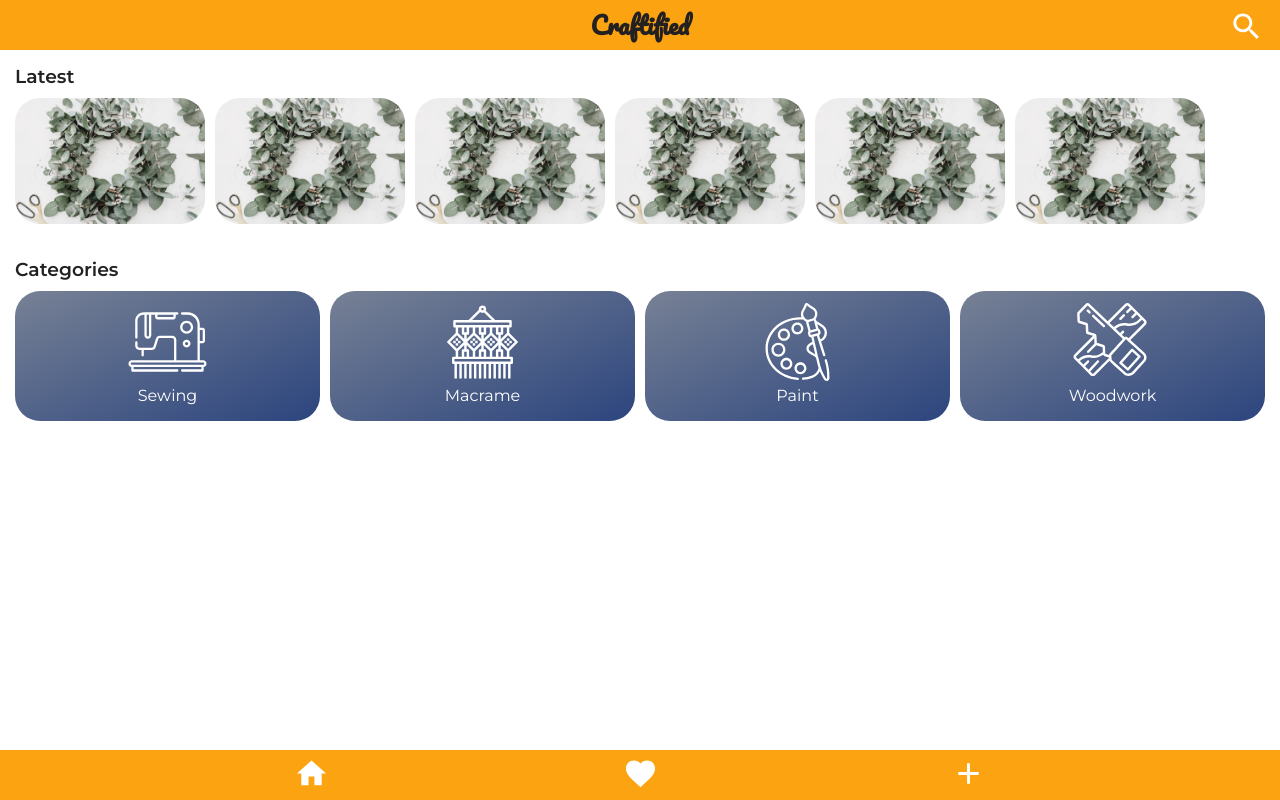
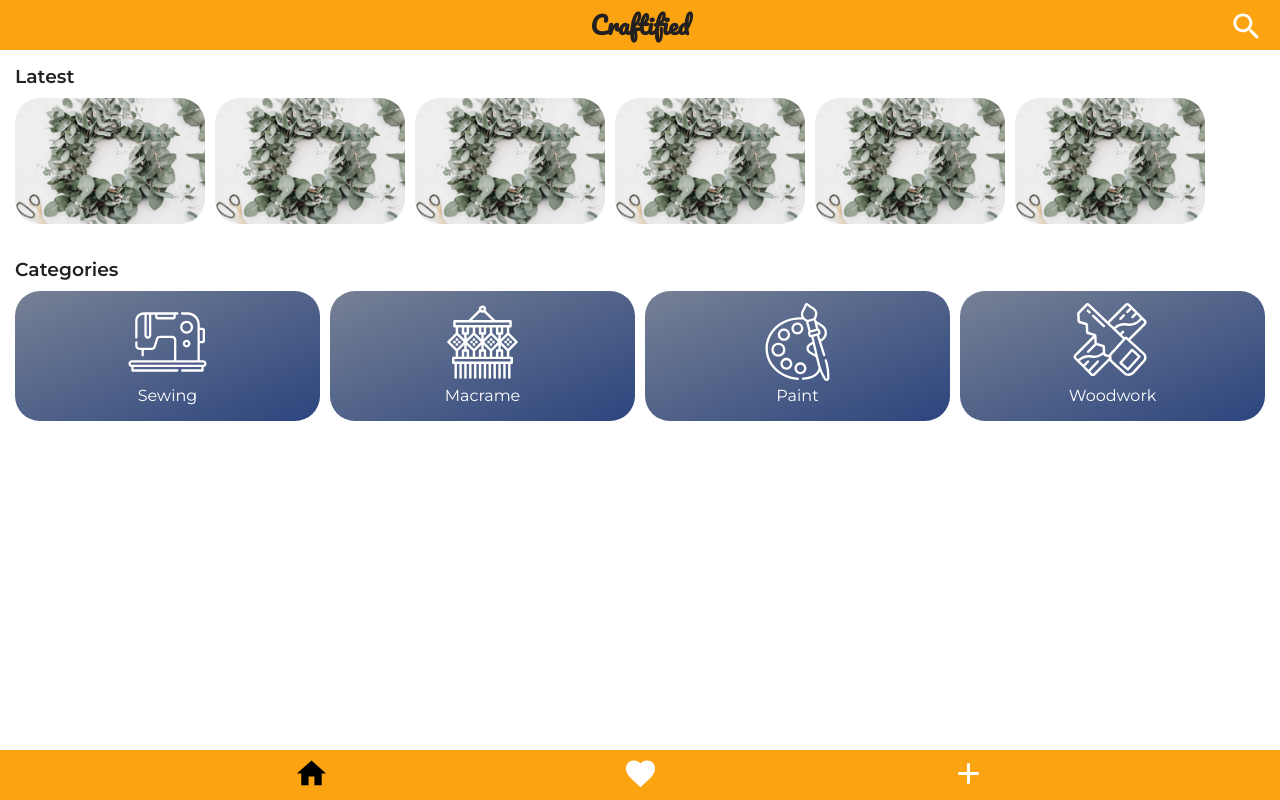
Before and after one commit to kschmitz123/diy-project-app, a React (Create React App) app in the folder client/: page / in a window 1280 px wide. Built offline with nearby package versions, Linux system fonts and the light colour scheme.

Commit message:
Highlight active page

```diff
--- a/client/src/components/Header.js
+++ b/client/src/components/Header.js
@@ -3,6 +3,8 @@ import styled from "styled-components/macro";
 import PropTypes from "prop-types";
 import { Link } from "react-router-dom";
 import SearchIcon from "@material-ui/icons/Search";
+import { useLocation } from "react-router-dom";
+import { useEffect } from "react";
 
 const HeaderTop = styled.header`
   height: 50px;
@@ -19,23 +21,31 @@ const HeaderTop = styled.header`
 const SearchButton = styled.button`
   background: none;
   border: none;
-  color: var(--button-color);
   cursor: pointer;
   z-index: 2;
   position: fixed;
   top: 8px;
   right: 10px;
+  ${(props) =>
+    props.active
+      ? `
+  color: #000`
+      : `color: #fff`}
 `;
 const Title = styled.h2`
   margin: 0;
 `;
 
 export const Header = ({ title }) => {
+  const location = useLocation();
+  useEffect(() => {
+    console.log(location.pathname);
+  }, [location]);
   return (
     <HeaderTop>
       <Title>{title}</Title>
       <Link to="/browse">
-        <SearchButton>
+        <SearchButton active={location.pathname === "/browse"}>
           <SearchIcon fontSize="large" />
         </SearchButton>
       </Link>
--- a/client/src/components/Navbar.js
+++ b/client/src/components/Navbar.js
@@ -4,6 +4,8 @@ import FavoriteIcon from "@material-ui/icons/Favorite";
 import AddIcon from "@material-ui/icons/Add";
 import styled from "styled-components/macro";
 import { Link } from "react-router-dom";
+import { useLocation } from "react-router-dom";
+import { useEffect } from "react";
 
 const Footer = styled.footer`
   height: 50px;
@@ -19,18 +21,28 @@ const Footer = styled.footer`
 const NavLink = styled(Link)`
   background: none;
   border: none;
-  color: var(--button-color);
+  ${(props) =>
+    props.active
+      ? `
+  color: #000`
+      : `color: #fff`}
 `;
+
 export const Navbar = () => {
+  const location = useLocation();
+  useEffect(() => {
+    console.log(location.pathname);
+  }, [location]);
+
   return (
     <Footer>
-      <NavLink to="/">
+      <NavLink to={"/"} active={location.pathname === "/"}>
         <HomeIcon fontSize="large" />
       </NavLink>
-      <NavLink to="/favourites">
+      <NavLink to={"/favourites"} active={location.pathname === "/favourites"}>
         <FavoriteIcon fontSize="large" />
       </NavLink>
-      <NavLink to="/add">
+      <NavLink to={"/add"} active={location.pathname === "/add"}>
         <AddIcon fontSize="large" />
       </NavLink>
     </Footer>
```
